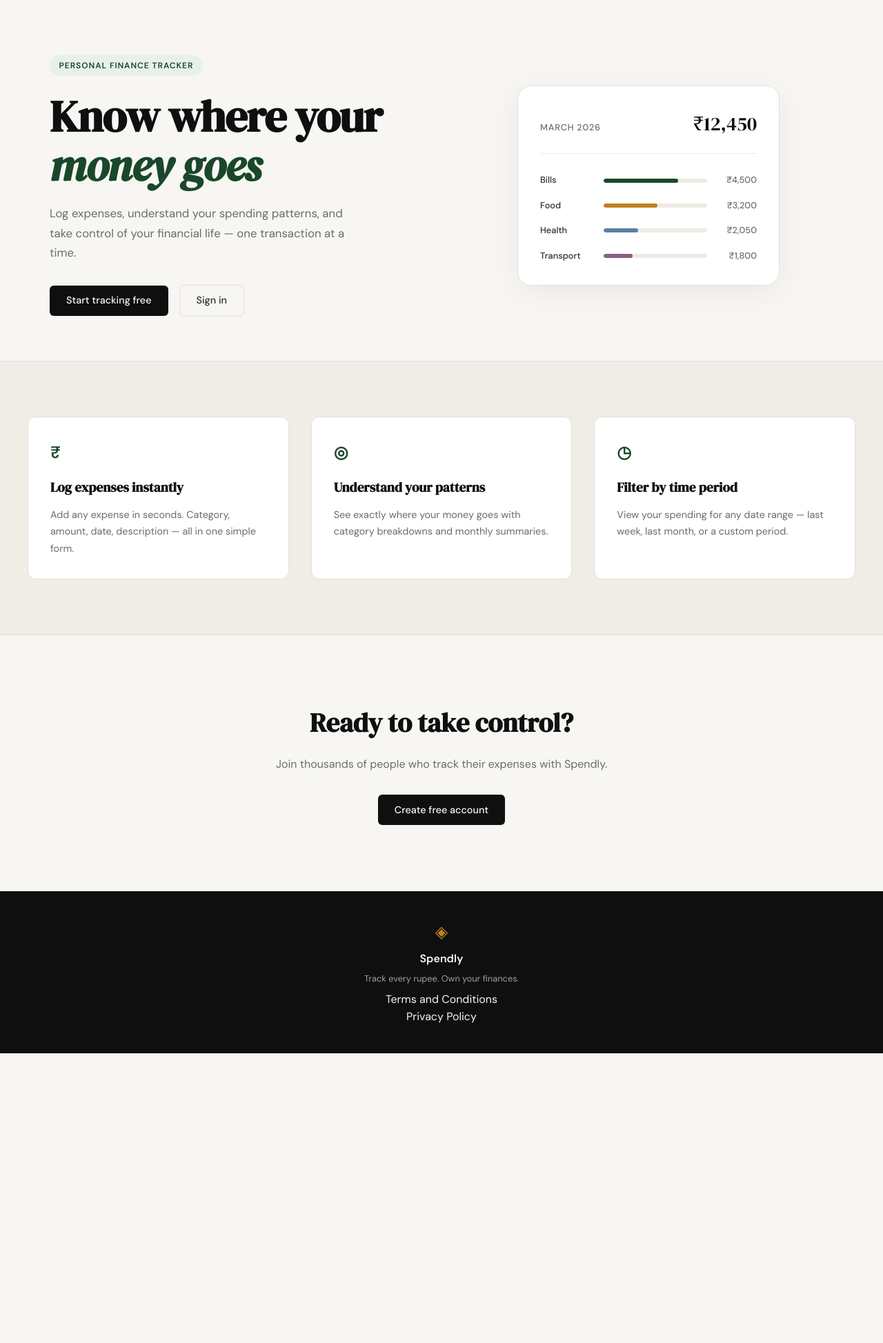
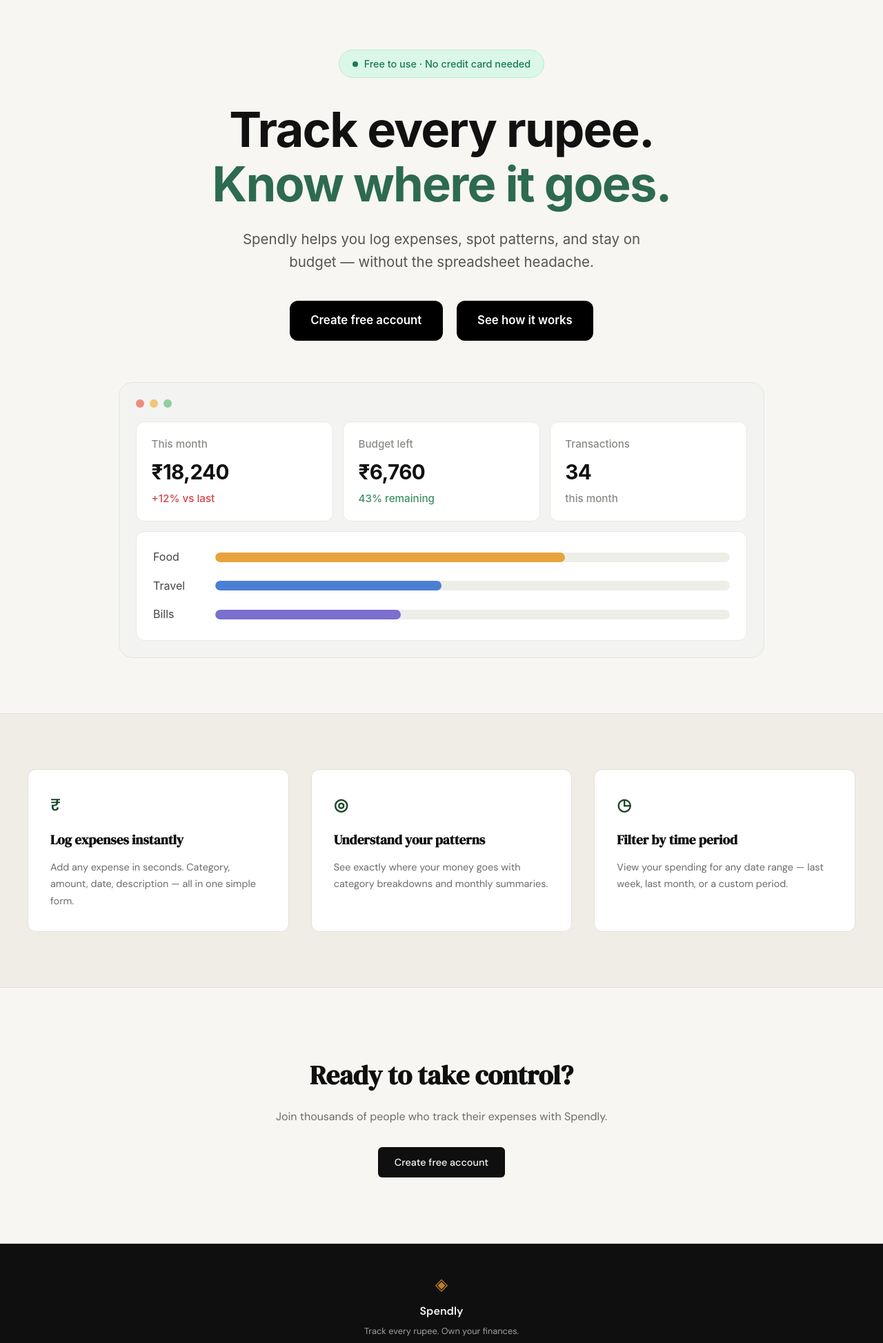
Before and after one commit to Daksh-Rtx/spendly, a Flask app: page / in a window 1280 px wide. Shown: the part 61-2008 px from the top of the page at 69% size. Before the commit the page ends 1588 px from the top, so only its background shows below. Run offline with Flask 3, Linux system fonts and the light colour scheme.

Commit message:
landing: redesign hero section to match theme

```diff
--- /dev/null
+++ b/static/css/landing.css
@@ -0,0 +1,218 @@
+/* ------------------------------------------------------------------ */
+/* Landing hero                                                        */
+/* ------------------------------------------------------------------ */
+
+.hero {
+    display: block;
+    grid-template-columns: none;
+    max-width: 1000px;
+    padding: 4.5rem 2rem 5rem;
+    text-align: center;
+}
+
+.hero-inner {
+    display: flex;
+    flex-direction: column;
+    align-items: center;
+}
+
+.hero-badge {
+    display: inline-flex;
+    align-items: center;
+    gap: 0.55rem;
+    background: #dbf7e8;
+    border: 1px solid #b9ecd2;
+    color: #1a7a52;
+    font-family: 'Inter', 'DM Sans', system-ui, sans-serif;
+    font-size: 0.9rem;
+    font-weight: 500;
+    letter-spacing: 0;
+    text-transform: none;
+    padding: 0.5rem 1.15rem;
+    border-radius: 999px;
+    margin-bottom: 2.25rem;
+}
+
+.hero-badge-dot {
+    width: 8px;
+    height: 8px;
+    border-radius: 50%;
+    background: #1a7a52;
+    flex: none;
+}
+
+.hero-title {
+    font-family: 'Inter', 'DM Sans', system-ui, sans-serif;
+    font-weight: 700;
+    font-size: clamp(3rem, 6vw, 4.4rem);
+    line-height: 1.12;
+    letter-spacing: -0.025em;
+    color: #111111;
+    margin-bottom: 1.5rem;
+}
+
+.hero-title-accent {
+    color: #2d6a4f;
+}
+
+.hero-subtitle {
+    font-family: 'Inter', 'DM Sans', system-ui, sans-serif;
+    font-size: clamp(1.05rem, 1.6vw, 1.3rem);
+    font-weight: 400;
+    line-height: 1.6;
+    color: #555555;
+    max-width: 620px;
+    margin: 0 auto 2.5rem;
+}
+
+.hero-actions {
+    display: flex;
+    justify-content: center;
+    gap: 1.25rem;
+    margin-bottom: 3.75rem;
+}
+
+.hero .btn-primary {
+    font-family: 'Inter', 'DM Sans', system-ui, sans-serif;
+    font-size: 1.05rem;
+    font-weight: 600;
+    padding: 0.95rem 1.9rem;
+    border-radius: 12px;
+    background: #000000;
+    color: #ffffff;
+}
+
+.hero .btn-primary:hover { background: #141414; }
+
+/* ------------------------------------------------------------------ */
+/* Hero preview panel                                                  */
+/* ------------------------------------------------------------------ */
+
+.hero-preview {
+    width: 100%;
+    max-width: 960px;
+    margin: 0 auto;
+    text-align: left;
+}
+
+.preview-window {
+    background: #f3f3f1;
+    border: 1px solid #e4e4e1;
+    border-radius: 20px;
+    padding: 1.5rem;
+}
+
+.preview-dots {
+    display: flex;
+    gap: 0.5rem;
+    margin-bottom: 1.25rem;
+}
+
+.preview-dot {
+    width: 12px;
+    height: 12px;
+    border-radius: 50%;
+}
+
+.preview-dot-red { background: #ef8a7c; }
+.preview-dot-yellow { background: #f0c674; }
+.preview-dot-green { background: #8fce9f; }
+
+.preview-stats {
+    display: grid;
+    grid-template-columns: repeat(3, 1fr);
+    gap: 0.85rem;
+}
+
+.stat-card {
+    display: flex;
+    flex-direction: column;
+    background: #ffffff;
+    border: 1px solid #e8e8e4;
+    border-radius: 12px;
+    padding: 1.25rem 1.35rem;
+}
+
+.stat-label {
+    font-family: 'Inter', 'DM Sans', system-ui, sans-serif;
+    font-size: 0.95rem;
+    font-weight: 500;
+    color: #8a8a85;
+}
+
+.stat-value {
+    font-family: 'Inter', 'DM Sans', system-ui, sans-serif;
+    font-size: 1.85rem;
+    font-weight: 700;
+    letter-spacing: -0.02em;
+    color: #111111;
+    margin: 0.35rem 0 0.15rem;
+}
+
+.stat-note {
+    font-family: 'Inter', 'DM Sans', system-ui, sans-serif;
+    font-size: 0.95rem;
+    font-weight: 500;
+    color: #8a8a85;
+}
+
+.stat-note-red { color: #d64545; }
+.stat-note-green { color: #3f8f61; }
+
+.preview-bars {
+    background: #ffffff;
+    border: 1px solid #e8e8e4;
+    border-radius: 12px;
+    padding: 1.5rem;
+    margin-top: 0.85rem;
+    display: flex;
+    flex-direction: column;
+    gap: 1rem;
+}
+
+.preview-bar-row {
+    display: flex;
+    align-items: center;
+    gap: 1.15rem;
+}
+
+.preview-cat {
+    font-family: 'Inter', 'DM Sans', system-ui, sans-serif;
+    font-size: 1rem;
+    font-weight: 400;
+    color: #444444;
+    width: 72px;
+    flex: none;
+}
+
+.preview-track {
+    flex: 1;
+    height: 14px;
+    background: #eeeee9;
+    border-radius: 999px;
+    overflow: hidden;
+}
+
+.preview-fill {
+    height: 100%;
+    border-radius: 999px;
+}
+
+.preview-fill-food { background: #e8a33d; }
+.preview-fill-travel { background: #4a7fd4; }
+.preview-fill-bills { background: #7b6fd0; }
+
+/* ------------------------------------------------------------------ */
+/* Landing hero — responsive                                           */
+/* ------------------------------------------------------------------ */
+
+@media (max-width: 900px) {
+    .hero { padding: 3rem 1.25rem 3.5rem; }
+    .preview-stats { grid-template-columns: 1fr; }
+}
+
+@media (max-width: 600px) {
+    .hero-actions { flex-direction: column; width: 100%; }
+    .hero .btn-primary { width: 100%; }
+    .hero-badge { font-size: 0.8rem; }
+}
--- a/templates/landing.html
+++ b/templates/landing.html
@@ -1,60 +1,71 @@
 {% extends "base.html" %}
 
 {% block title %}Spendly — Track Every Rupee{% endblock %}
+
+{% block head %}
+<link rel="stylesheet" href="{{ url_for('static', filename='css/landing.css') }}">
+{% endblock %}
 
 {% block content %}
 
 <section class="hero">
     <div class="hero-inner">
-        <div class="hero-badge">Personal Finance Tracker</div>
+        <div class="hero-badge"><span class="hero-badge-dot"></span>Free to use · No credit card needed</div>
         <h1 class="hero-title">
-            Know where your<br>
-            <em>money goes</em>
+            Track every rupee.<br>
+            <span class="hero-title-accent">Know where it goes.</span>
         </h1>
         <p class="hero-subtitle">
-            Log expenses, understand your spending patterns,
-            and take control of your financial life —
-            one transaction at a time.
+            Spendly helps you log expenses, spot patterns, and stay
+            on budget — without the spreadsheet headache.
         </p>
         <div class="hero-actions">
-            <a href="{{ url_for('register') }}" class="btn-primary">Start tracking free</a>
-            <a href="{{ url_for('login') }}" class="btn-ghost">Sign in</a>
+            <a href="{{ url_for('register') }}" class="btn-primary">Create free account</a>
+            <a href="#" class="btn-primary">See how it works</a>
         </div>
-    </div>
-    <div class="hero-visual">
-        <div class="mock-card">
-            <div class="mock-card-header">
-                <span class="mock-label">March 2026</span>
-                <span class="mock-total">₹12,450</span>
-            </div>
-            <div class="mock-bars">
-                <div class="mock-bar-row">
-                    <span class="mock-cat">Bills</span>
-                    <div class="mock-bar-track">
-                        <div class="mock-bar" style="width: 72%"></div>
+        <div class="hero-preview">
+            <div class="preview-window">
+                <div class="preview-dots">
+                    <span class="preview-dot preview-dot-red"></span>
+                    <span class="preview-dot preview-dot-yellow"></span>
+                    <span class="preview-dot preview-dot-green"></span>
+                </div>
+                <div class="preview-stats">
+                    <div class="stat-card">
+                        <span class="stat-label">This month</span>
+                        <span class="stat-value">₹18,240</span>
+                        <span class="stat-note stat-note-red">+12% vs last</span>
                     </div>
-                    <span class="mock-amt">₹4,500</span>
+                    <div class="stat-card">
+                        <span class="stat-label">Budget left</span>
+                        <span class="stat-value">₹6,760</span>
+                        <span class="stat-note stat-note-green">43% remaining</span>
+                    </div>
+                    <div class="stat-card">
+                        <span class="stat-label">Transactions</span>
+                        <span class="stat-value">34</span>
+                        <span class="stat-note">this month</span>
+                    </div>
                 </div>
-                <div class="mock-bar-row">
-                    <span class="mock-cat">Food</span>
-                    <div class="mock-bar-track">
-                        <div class="mock-bar mock-bar-2" style="width: 52%"></div>
+                <div class="preview-bars">
+                    <div class="preview-bar-row">
+                        <span class="preview-cat">Food</span>
+                        <div class="preview-track">
+                            <div class="preview-fill preview-fill-food" style="width: 68%"></div>
+                        </div>
                     </div>
-                    <span class="mock-amt">₹3,200</span>
-                </div>
-                <div class="mock-bar-row">
-                    <span class="mock-cat">Health</span>
-                    <div class="mock-bar-track">
-                        <div class="mock-bar mock-bar-3" style="width: 33%"></div>
+                    <div class="preview-bar-row">
+                        <span class="preview-cat">Travel</span>
+                        <div class="preview-track">
+                            <div class="preview-fill preview-fill-travel" style="width: 44%"></div>
+                        </div>
                     </div>
-                    <span class="mock-amt">₹2,050</span>
-                </div>
-                <div class="mock-bar-row">
-                    <span class="mock-cat">Transport</span>
-                    <div class="mock-bar-track">
-                        <div class="mock-bar mock-bar-4" style="width: 28%"></div>
+                    <div class="preview-bar-row">
+                        <span class="preview-cat">Bills</span>
+                        <div class="preview-track">
+                            <div class="preview-fill preview-fill-bills" style="width: 36%"></div>
+                        </div>
                     </div>
-                    <span class="mock-amt">₹1,800</span>
                 </div>
             </div>
         </div>
```
